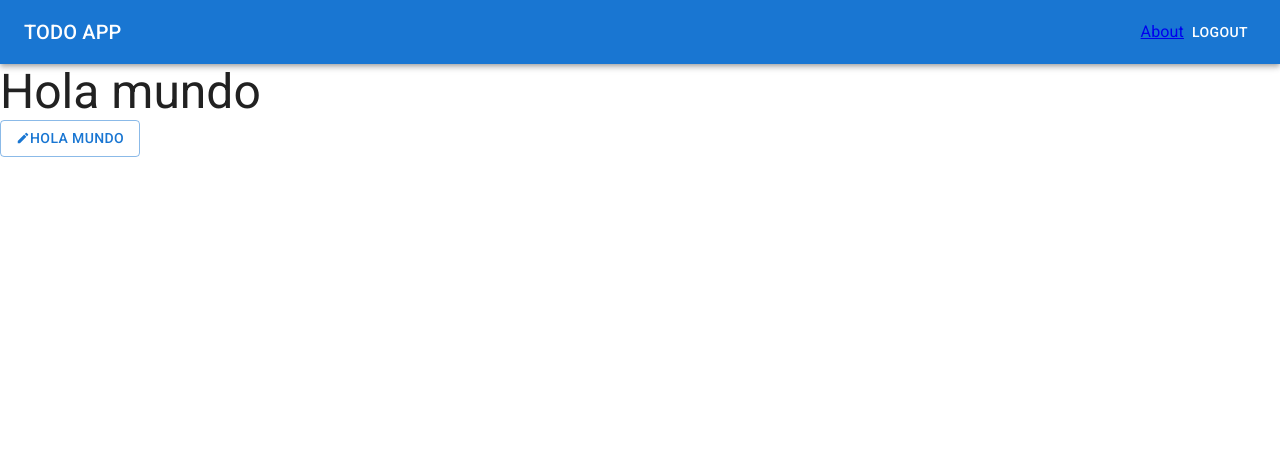
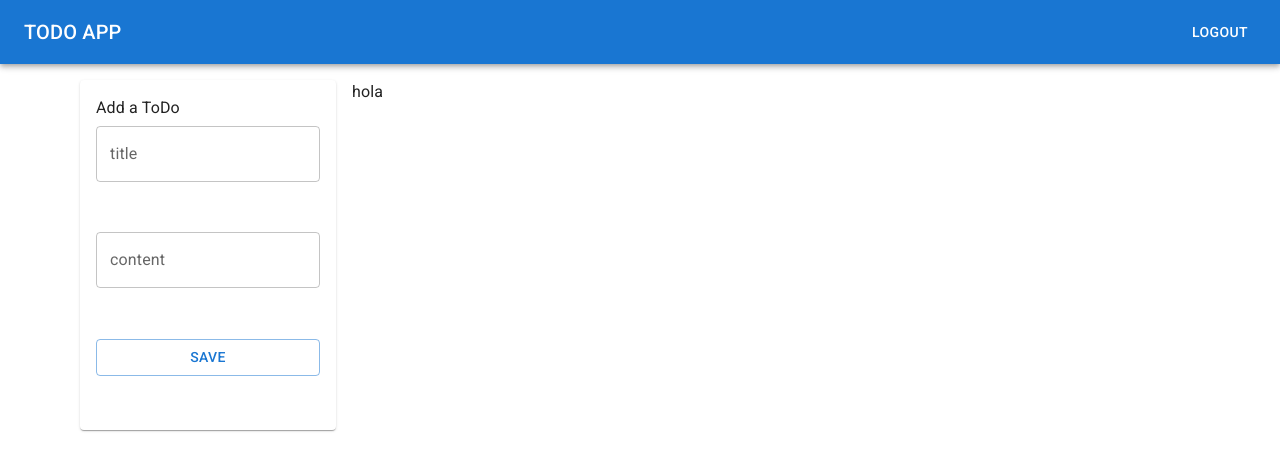
Before and after one commit to daniel21dev/todofront, a React (Create React App) app: page / in a window 1280 px wide. Shown: the top 470 px of the page. Built offline with nearby package versions, Linux system fonts and the light colour scheme.

Commit message:
creates a todo list

```diff
--- a/package.json
+++ b/package.json
@@ -5,13 +5,16 @@
   "dependencies": {
     "@emotion/react": "^11.7.0",
     "@emotion/styled": "^11.6.0",
+    "@mui/base": "^5.0.0-alpha.57",
     "@mui/icons-material": "^5.2.0",
+    "@mui/lab": "^5.0.0-alpha.57",
     "@mui/material": "^5.2.1",
     "@mui/styles": "^5.2.1",
     "@testing-library/jest-dom": "^5.11.4",
     "@testing-library/react": "^11.1.0",
     "@testing-library/user-event": "^12.1.10",
     "axios": "^0.24.0",
+    "date-fns": "^2.26.0",
     "formik": "^2.2.9",
     "react": "^17.0.2",
     "react-dom": "^17.0.2",
--- a/src/App.js
+++ b/src/App.js
@@ -1,13 +1,10 @@
-import { Button, CssBaseline, Typography } from "@mui/material";
-import axios from './config/axios'
-import { Navbar } from "./components/layout/Navbar";
+import { CssBaseline} from "@mui/material";
 import { Routes, Route } from "react-router-dom";
 import Auth from "./views/Auth";
 import {Home} from './views/Home'
 import { Toaster } from "react-hot-toast";
 
 function App() {
-  const isLoggedIn = !!localStorage.getItem('token');
   return (
     <>
       <CssBaseline />
--- a/src/components/layout/Navbar.js
+++ b/src/components/layout/Navbar.js
@@ -1,13 +1,14 @@
 import { AppBar, Button, IconButton, Toolbar, Typography } from '@mui/material'
 import { Box } from '@mui/system'
 import React from 'react'
-import {Menu} from '@mui/icons-material'
 import { Link } from 'react-router-dom'
+import { logout } from '../../helpers/logout'
+import { useNavigate } from "react-router";
 
 export const Navbar = () => {
-
+    let navigate = useNavigate();
     const handleLogout = () =>{
-        console.log('logout');
+        logout(navigate)
     }
 
     return (
@@ -17,7 +18,7 @@ export const Navbar = () => {
                     <Typography variant="h6" component="div" sx={{ flexGrow: 1 }}>
                         TODO APP
                     </Typography>
-                    <Link to="/auth">About</Link>
+
                     <Button
                         color="inherit"
                         onClick={handleLogout}
--- /dev/null
+++ b/src/components/todo/TodoForm.js
@@ -0,0 +1,97 @@
+import { Button, Card, CardContent, CardHeader, TextField, Typography } from '@mui/material'
+import React, { useState } from 'react'
+import AdapterDateFns from '@mui/lab/AdapterDateFns';
+import LocalizationProvider from '@mui/lab/LocalizationProvider';
+import DesktopDatePicker from '@mui/lab/DesktopDatePicker';
+import useStyles from './styles';
+import { useFormik } from 'formik'
+import * as Yup from 'yup'
+import axios from '../../config/axios'
+import { toast } from 'react-hot-toast'
+
+export const TodoForm = () => {
+
+    const [date, setDate] = useState(new Date())
+    const classes = useStyles()
+
+    const formik = useFormik({
+        initialValues: {
+            title: '',
+            content: ''
+        },
+        validationSchema: Yup.object({
+            title: Yup.string()
+                .required('the title is required'),
+            content: Yup.string()
+        }),
+        onSubmit: async (formData) => {
+            try {
+                formData.dueDate = date;
+                const { data } = await axios.post('/todos', formData)
+                console.log(data);
+                toast.success('todo created')
+            } catch (error) {
+                console.log(error);
+                let msgError = 'error creting todo :('
+                toast.error(msgError)
+            }
+        }
+    })
+
+    return (
+        <div>
+            <Card className={classes.cardForm}>
+                <CardContent >
+                    <Typography gutterBottom>Add a ToDo</Typography>
+                    <form
+                        className={classes.form}
+                        onSubmit={formik.handleSubmit}
+                    >
+                        <TextField
+                            id="title"
+                            label="title"
+                            name="title"
+                            type="text"
+                            variant="outlined"
+                            helperText={formik.errors.title}
+                            error={formik.touched.title && formik.errors.title}
+                            onChange={formik.handleChange}
+                            onBlur={formik.handleBlur}
+                            value={formik.values.title}
+                        />
+                        <TextField
+                            id="content"
+                            label="content"
+                            name="content"
+                            type="text"
+                            variant="outlined"
+                            helperText={formik.errors.content}
+                            error={formik.touched.content && formik.errors.content}
+                            onChange={formik.handleChange}
+                            onBlur={formik.handleBlur}
+                            value={formik.values.content}
+                        />
+                        <LocalizationProvider dateAdapter={AdapterDateFns}>
+
+                            <DesktopDatePicker
+                                label="due date"
+                                value={date}
+                                minDate={new Date('2017-01-01')}
+                                onChange={(newValue) => {
+                                    setDate(newValue);
+                                }}
+                                renderInput={(params) => <TextField {...params} />}
+                            />
+                        </LocalizationProvider>
+                        <Button
+                            variant="outlined"
+                            type="submit"
+                            >
+                            Save
+                        </Button>
+                    </form>
+                </CardContent>
+            </Card>
+        </div>
+    )
+}
--- /dev/null
+++ b/src/components/todo/styles.js
@@ -0,0 +1,16 @@
+import {makeStyles} from '@mui/styles'
+
+const useStyles = makeStyles((theme)=>({
+    cardForm:{
+        height: '350px',
+        margin: '1rem'
+    },
+    form:{
+        height: '250px',
+        display: 'flex',
+        flexDirection: 'column',
+        justifyContent: 'space-between',
+    }
+}))
+
+export default useStyles
--- /dev/null
+++ b/src/helpers/logout.js
@@ -0,0 +1,6 @@
+
+
+export const logout = (navigate) => {
+    localStorage.removeItem('token')
+    navigate('/auth')
+}
--- a/src/views/Home.js
+++ b/src/views/Home.js
@@ -1,17 +1,23 @@
 import { Edit } from '@mui/icons-material'
-import { Button, Typography } from '@mui/material'
+import { Button, Container, Grid, Typography } from '@mui/material'
 import React from 'react'
 import { Navbar } from '../components/layout/Navbar'
+import { TodoForm } from '../components/todo/TodoForm'
 
 export const Home = () => {
     return (
         <>
             <Navbar />
-            <Typography variant="h3">Hola mundo</Typography>
-            <Button variant="outlined">
-                <Edit fontSize="4" />
-                Hola mundo
-            </Button>
+            <Container>
+                <Grid container>
+                    <Grid item xs="12" sm="6" md="3">
+                        <TodoForm />
+                    </Grid>
+                    <Grid item xs="12" sm="6">
+                        <p>hola</p>
+                    </Grid>
+                </Grid>
+            </Container>
         </>
     )
 }
```
Also changed, not shown: src/components/todo/TodoList.js (added, +9 -0 lines), 2 other files (tests, documents, lock files or other folders).
